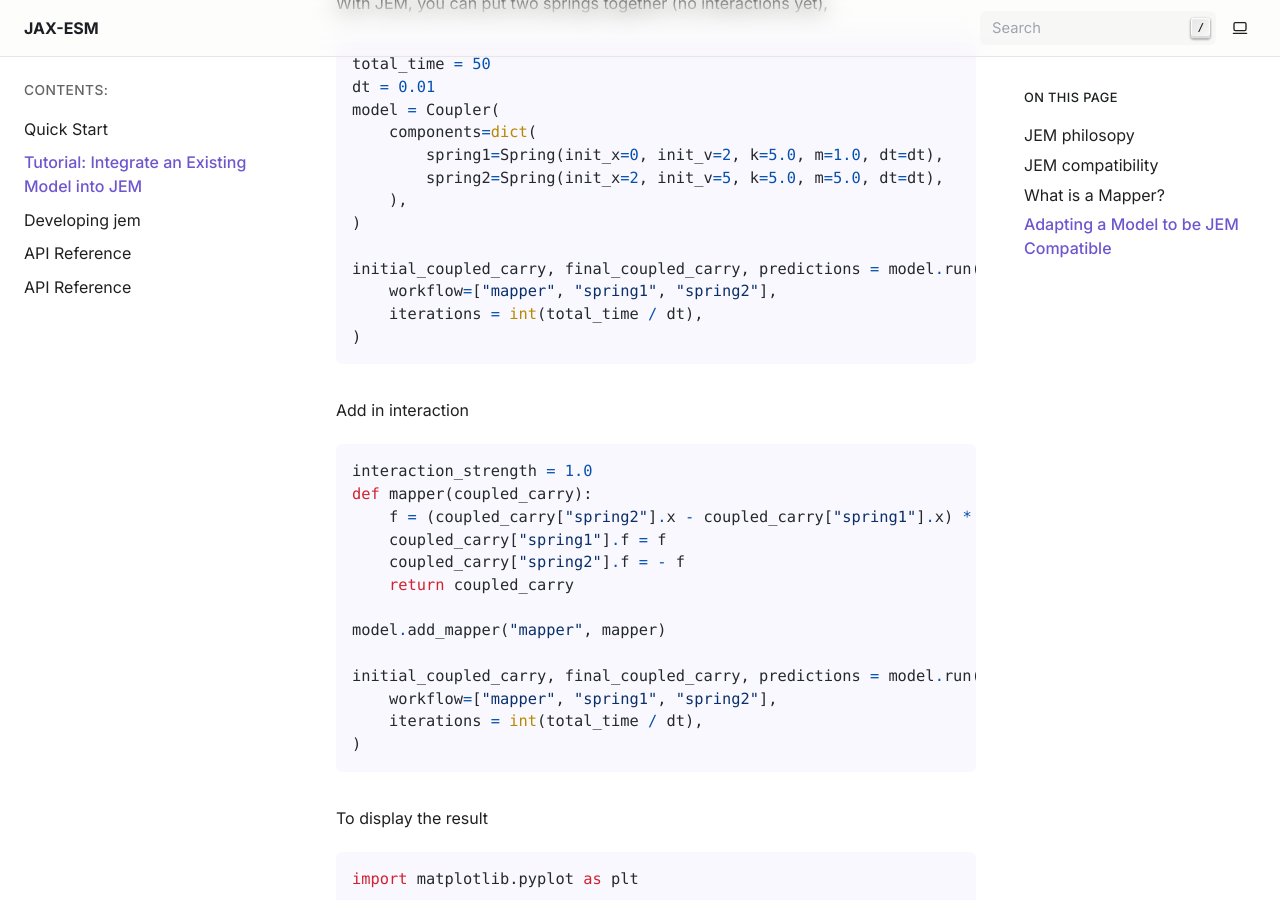
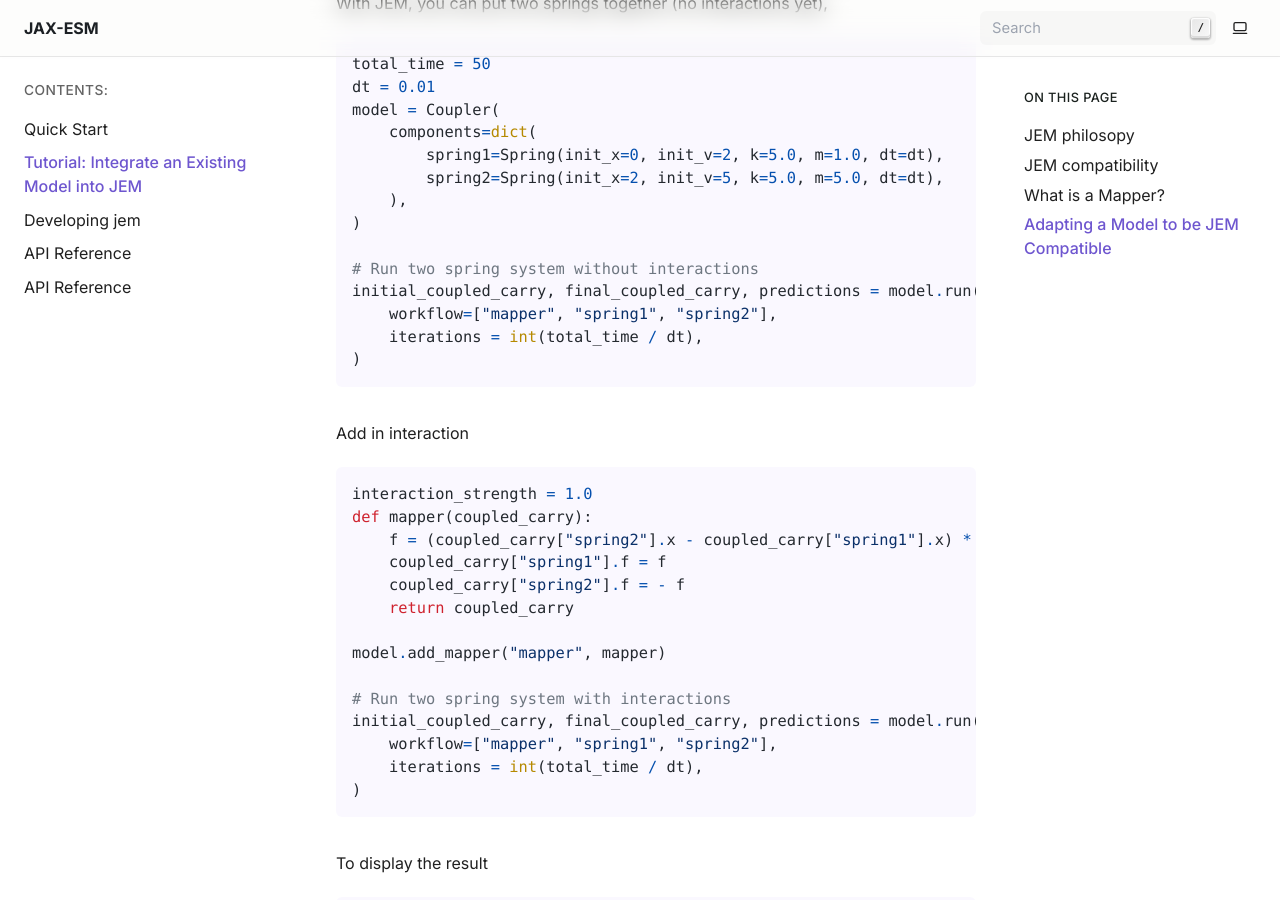
Before and after one commit to climate-analytics-lab/jax-esm, a Sphinx documentation site: the page built from docs/source/tutorial.rst, in a window 1280 px wide and 900 px high, scrolled down 2706 px. Built offline with Sphinx 7.4.7, drawn with Linux system fonts in a browser that asks for light colours.

Commit message:
update tutorial

```diff
--- a/docs/source/tutorial.rst
+++ b/docs/source/tutorial.rst
@@ -117,6 +117,7 @@ With JEM, you can put two springs together (no interactions yet),
         ),
     )
 
+    # Run two spring system without interactions
     initial_coupled_carry, final_coupled_carry, predictions = model.run(
         workflow=["mapper", "spring1", "spring2"],
         iterations = int(total_time / dt),
@@ -137,6 +138,7 @@ Add in interaction
 
     model.add_mapper("mapper", mapper)
 
+    # Run two spring system with interactions
     initial_coupled_carry, final_coupled_carry, predictions = model.run(
         workflow=["mapper", "spring1", "spring2"],
         iterations = int(total_time / dt),
```
